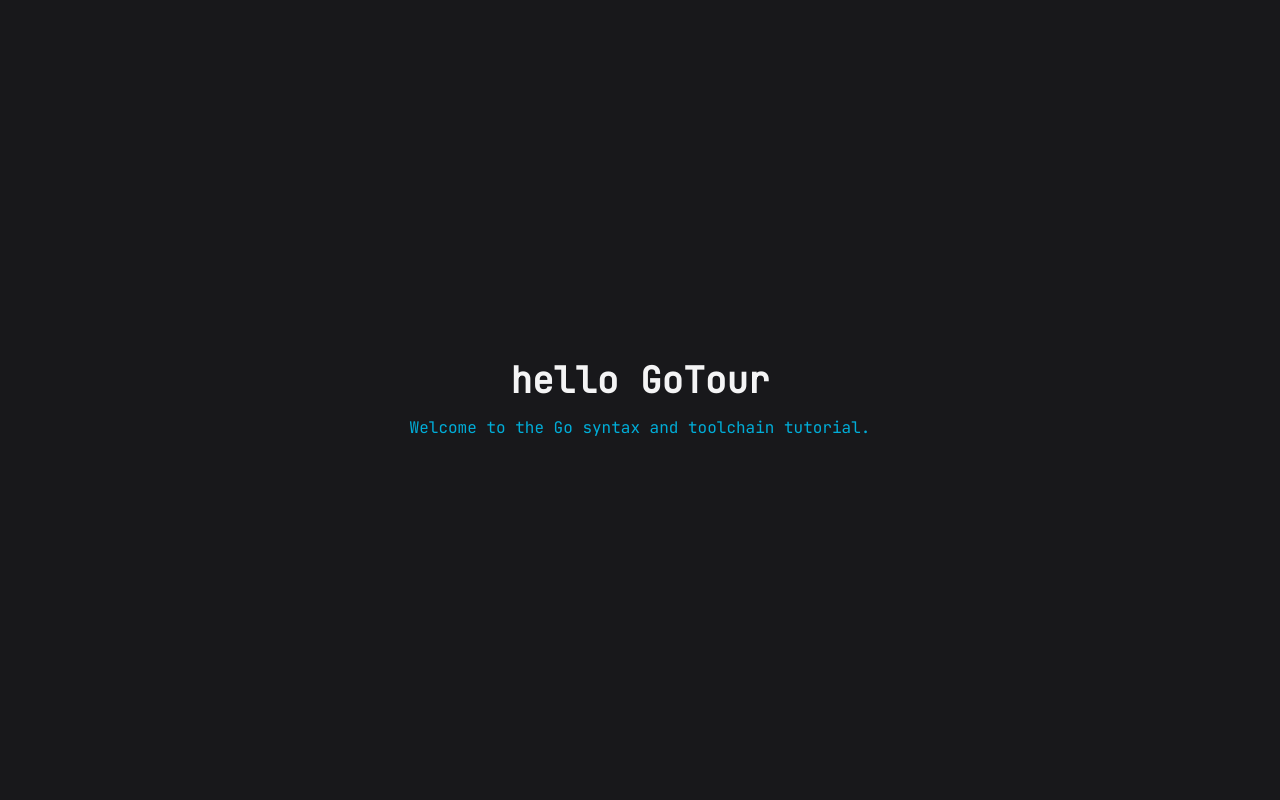
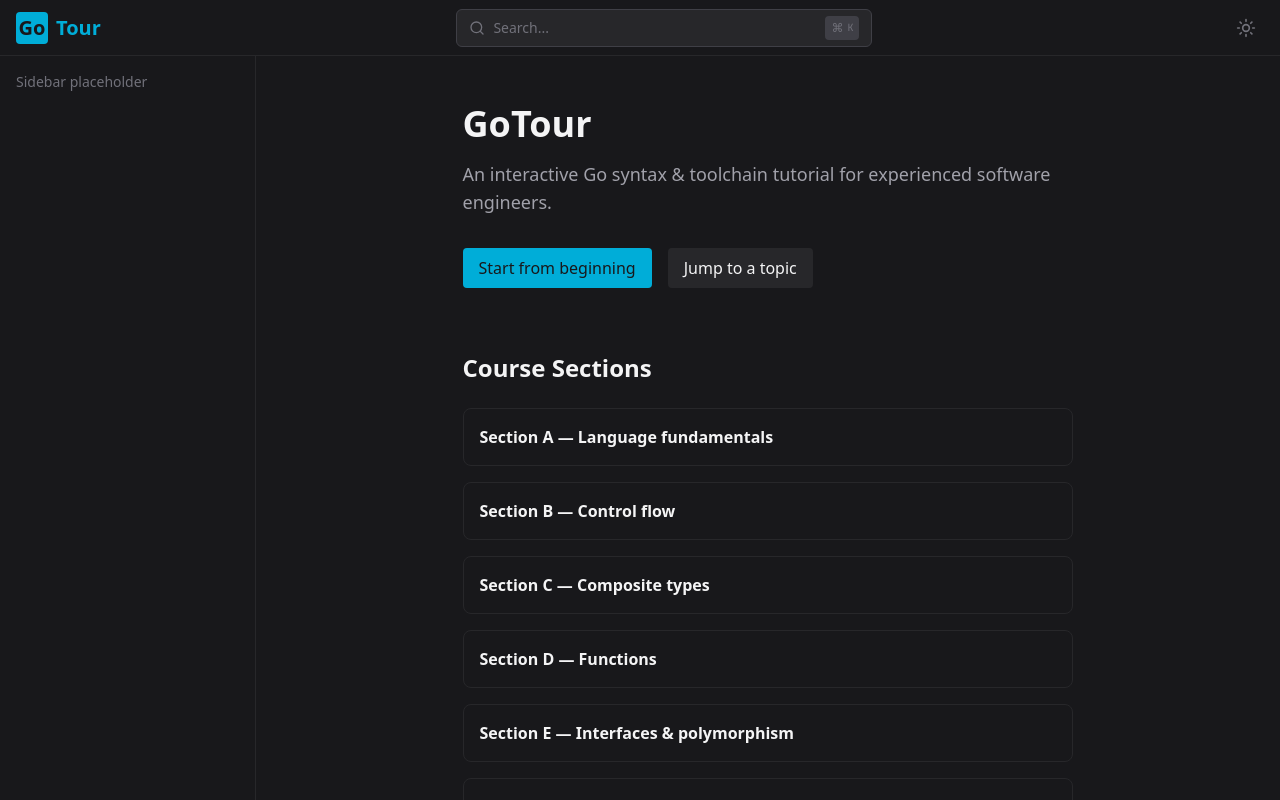
Before and after one commit to jeremyronking/go-syntax-tutorial, a React (Vite) app in the folder go-gemini/: page / in a window 1280 px wide. Shown: the top 800 px of the page. Built offline with nearby package versions, Linux system fonts and the light colour scheme.

Commit message:
Phase 03: Layout, routing, theming & landing page

```diff
--- a/go-gemini/package.json
+++ b/go-gemini/package.json
@@ -12,8 +12,11 @@
   },
   "dependencies": {
     "@fontsource/jetbrains-mono": "^5.2.8",
+    "lucide-react": "^1.14.0",
     "react": "^19.2.5",
-    "react-dom": "^19.2.5"
+    "react-dom": "^19.2.5",
+    "react-router-dom": "^7.15.0",
+    "zustand": "^5.0.13"
   },
   "devDependencies": {
     "@eslint/js": "^10.0.1",
--- a/go-gemini/src/App.tsx
+++ b/go-gemini/src/App.tsx
@@ -1,10 +1,5 @@
+import Routes from './routes'
+
 export default function App() {
-  return (
-    <div className="min-h-screen flex items-center justify-center bg-zinc-900 text-zinc-100">
-      <div className="text-center">
-        <h1 className="text-4xl font-bold mb-4">hello GoTour</h1>
-        <p className="text-gotour-cyan">Welcome to the Go syntax and toolchain tutorial.</p>
-      </div>
-    </div>
-  )
+  return <Routes />
 }
--- /dev/null
+++ b/go-gemini/src/components/Layout.tsx
@@ -0,0 +1,32 @@
+import { useEffect } from 'react'
+import { Outlet } from 'react-router-dom'
+import { useThemeStore } from '../store/theme'
+import TopBar from './TopBar'
+import Sidebar from './Sidebar'
+
+export default function Layout() {
+  const { theme } = useThemeStore()
+
+  useEffect(() => {
+    if (theme === 'dark') {
+      document.documentElement.classList.add('dark')
+    } else {
+      document.documentElement.classList.remove('dark')
+    }
+  }, [theme])
+
+  return (
+    <div className="min-h-screen bg-zinc-50 text-zinc-900 dark:bg-zinc-900 dark:text-zinc-100 flex flex-col font-sans transition-colors">
+      <TopBar />
+      <div className="flex-1 flex overflow-hidden">
+        {/* Sidebar wrapper hidden on mobile unless toggled (will implement later) */}
+        <div className="hidden lg:block w-64 border-r border-zinc-200 dark:border-zinc-800 flex-shrink-0 overflow-y-auto">
+          <Sidebar />
+        </div>
+        <main className="flex-1 overflow-y-auto">
+          <Outlet />
+        </main>
+      </div>
+    </div>
+  )
+}
--- /dev/null
+++ b/go-gemini/src/components/Sidebar.tsx
@@ -0,0 +1,7 @@
+export default function Sidebar() {
+  return (
+    <div className="p-4 text-sm text-zinc-500">
+      Sidebar placeholder
+    </div>
+  )
+}
--- /dev/null
+++ b/go-gemini/src/components/TopBar.tsx
@@ -0,0 +1,40 @@
+import { useThemeStore } from '../store/theme'
+import { Sun, Moon, Search } from 'lucide-react'
+import { Link } from 'react-router-dom'
+
+export default function TopBar() {
+  const { theme, toggleTheme } = useThemeStore()
+
+  return (
+    <header className="h-14 border-b border-zinc-200 dark:border-zinc-800 px-4 flex items-center justify-between flex-shrink-0">
+      <div className="flex items-center gap-2">
+        <Link to="/" className="text-xl font-bold text-gotour-cyan flex items-center gap-2">
+          <div className="w-8 h-8 rounded bg-gotour-cyan text-zinc-900 flex items-center justify-center font-bold">Go</div>
+          <span>Tour</span>
+        </Link>
+      </div>
+
+      <div className="flex-1 max-w-md px-4 hidden md:block">
+        <button className="w-full flex items-center justify-between px-3 py-1.5 text-sm text-zinc-500 bg-zinc-100 dark:bg-zinc-800 rounded-md border border-zinc-200 dark:border-zinc-700 hover:border-gotour-cyan transition-colors focus:outline-none">
+          <div className="flex items-center gap-2">
+            <Search size={16} />
+            <span>Search...</span>
+          </div>
+          <kbd className="hidden lg:inline-flex items-center gap-1 font-mono text-[10px] bg-zinc-200 dark:bg-zinc-700 px-1.5 py-0.5 rounded">
+            <span className="text-xs">⌘</span>K
+          </kbd>
+        </button>
+      </div>
+
+      <div className="flex items-center gap-2">
+        <button
+          onClick={toggleTheme}
+          className="p-2 text-zinc-500 hover:text-zinc-900 dark:hover:text-zinc-100 rounded-md transition-colors"
+          aria-label="Toggle theme"
+        >
+          {theme === 'dark' ? <Sun size={20} /> : <Moon size={20} />}
+        </button>
+      </div>
+    </header>
+  )
+}
--- /dev/null
+++ b/go-gemini/src/pages/Landing.tsx
@@ -0,0 +1,50 @@
+import { Link } from 'react-router-dom'
+
+const SECTIONS = [
+  { id: 'a', title: 'Section A — Language fundamentals' },
+  { id: 'b', title: 'Section B — Control flow' },
+  { id: 'c', title: 'Section C — Composite types' },
+  { id: 'd', title: 'Section D — Functions' },
+  { id: 'e', title: 'Section E — Interfaces & polymorphism' },
+  { id: 'f', title: 'Section F — Generics' },
+  { id: 'g', title: 'Section G — Errors, panic, recover' },
+  { id: 'h', title: 'Section H — Concurrency' },
+  { id: 'i', title: 'Section I — Packages & project layout' },
+  { id: 'j', title: 'Section J — Reflection & low-level' },
+  { id: 'k', title: 'Section K — Toolchain' },
+]
+
+export default function Landing() {
+  return (
+    <div className="max-w-[72ch] mx-auto py-12 px-6">
+      <h1 className="text-4xl font-bold mb-4">GoTour</h1>
+      <p className="text-lg text-zinc-600 dark:text-zinc-400 mb-8">
+        An interactive Go syntax & toolchain tutorial for experienced software engineers.
+      </p>
+
+      <div className="flex gap-4 mb-12">
+        <Link
+          to="/lesson/hello-world"
+          className="bg-gotour-cyan text-zinc-900 px-4 py-2 rounded font-medium hover:brightness-110 transition-all"
+        >
+          Start from beginning
+        </Link>
+        <a
+          href="#topics"
+          className="bg-zinc-200 dark:bg-zinc-800 text-zinc-900 dark:text-zinc-100 px-4 py-2 rounded font-medium hover:bg-zinc-300 dark:hover:bg-zinc-700 transition-colors"
+        >
+          Jump to a topic
+        </a>
+      </div>
+
+      <h2 id="topics" className="text-2xl font-bold mb-6 pt-4">Course Sections</h2>
+      <ul className="space-y-4">
+        {SECTIONS.map(s => (
+          <li key={s.id} className="p-4 border border-zinc-200 dark:border-zinc-800 rounded-lg">
+            <h3 className="font-semibold">{s.title}</h3>
+          </li>
+        ))}
+      </ul>
+    </div>
+  )
+}
--- /dev/null
+++ b/go-gemini/src/pages/LessonView.tsx
@@ -0,0 +1,19 @@
+import { useParams } from 'react-router-dom'
+
+export default function LessonView() {
+  const { slug } = useParams<{ slug: string }>()
+
+  return (
+    <div className="flex h-full flex-col md:flex-row">
+      <div className="flex-1 p-6 border-b md:border-b-0 md:border-r border-zinc-200 dark:border-zinc-800 overflow-y-auto">
+        <div className="max-w-[72ch]">
+          <h1 className="text-2xl font-bold mb-4">Lesson: {slug}</h1>
+          <p className="text-zinc-600 dark:text-zinc-400">Prose placeholder</p>
+        </div>
+      </div>
+      <div className="flex-1 p-6 bg-zinc-100 dark:bg-[#1e1e1e] overflow-y-auto">
+        <p className="text-zinc-500 font-mono text-sm">Editor placeholder</p>
+      </div>
+    </div>
+  )
+}
--- /dev/null
+++ b/go-gemini/src/routes.tsx
@@ -0,0 +1,25 @@
+import { createBrowserRouter, RouterProvider } from 'react-router-dom'
+import Layout from './components/Layout'
+import Landing from './pages/Landing'
+import LessonView from './pages/LessonView'
+
+const router = createBrowserRouter([
+  {
+    path: '/',
+    element: <Layout />,
+    children: [
+      {
+        index: true,
+        element: <Landing />
+      },
+      {
+        path: 'lesson/:slug',
+        element: <LessonView />
+      }
+    ]
+  }
+])
+
+export default function Routes() {
+  return <RouterProvider router={router} />
+}
--- /dev/null
+++ b/go-gemini/src/store/theme.ts
@@ -0,0 +1,19 @@
+import { create } from 'zustand'
+import { persist } from 'zustand/middleware'
+
+interface ThemeState {
+  theme: 'light' | 'dark'
+  toggleTheme: () => void
+}
+
+export const useThemeStore = create<ThemeState>()(
+  persist(
+    (set) => ({
+      theme: 'dark',
+      toggleTheme: () => set((state) => ({ theme: state.theme === 'dark' ? 'light' : 'dark' })),
+    }),
+    {
+      name: 'gotour:v1:theme',
+    }
+  )
+)
--- a/go-gemini/src/styles/globals.css
+++ b/go-gemini/src/styles/globals.css
@@ -4,6 +4,6 @@
 
 @layer base {
   body {
-    @apply bg-zinc-900 text-zinc-100 font-mono;
+    @apply bg-zinc-900 text-zinc-100 font-sans;
   }
 }
```
Also changed, not shown: 1 other file (tests, documents, lock files or other folders).
